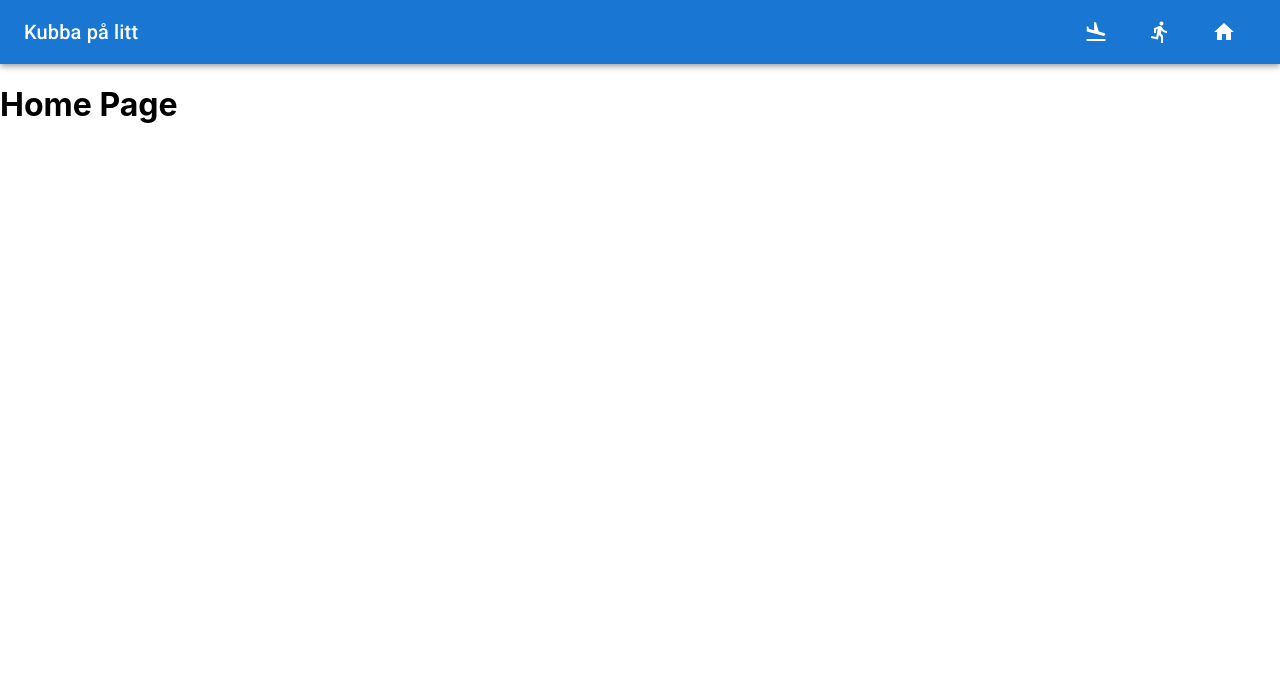
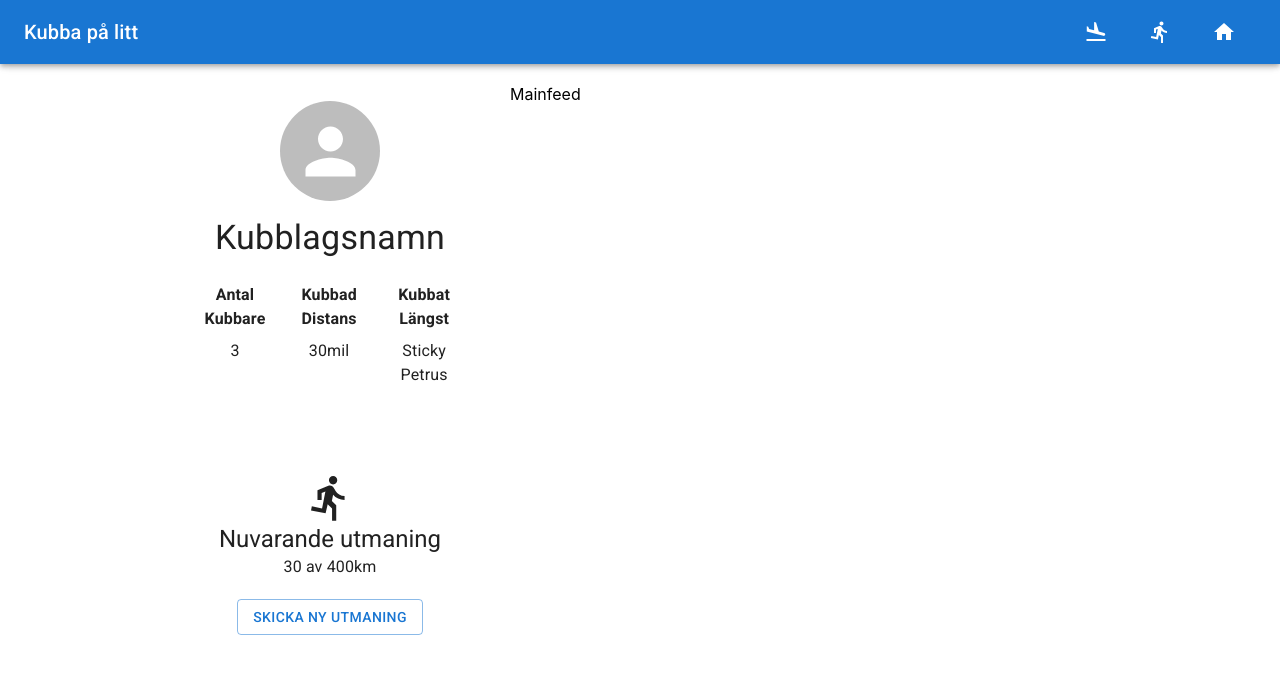
Before and after one commit to rickardpeters/running, a React (Create React App) app in the folder client/: page /homePage in a window 1280 px wide. Shown: the top 674 px of the page. Built offline with nearby package versions, Linux system fonts and the light colour scheme.

Commit message:
Front end work on homepage. Added a sidebar with two cards. front end only.

```diff
--- /dev/null
+++ b/client/src/components/ChallengeCard.tsx
@@ -0,0 +1,32 @@
+import { Paper, Button, Typography } from '@mui/material';
+import DirectionsRunIcon from '@mui/icons-material/DirectionsRun';
+
+const ChallengeCard = () => {
+  return (
+    <Paper
+      elevation={0}
+      sx={{
+        height: '300px',
+        width: '280px',
+        display: 'flex',
+        justifyContent: 'center',
+        alignItems: 'center',
+        flexDirection: 'column',
+        bgcolor: 'white',
+        marginBottom: '20px',
+      }}>
+      <DirectionsRunIcon sx={{ fontSize: '50px' }}></DirectionsRunIcon>
+      <Typography variant={'h5'}>Nuvarande utmaning</Typography>
+      <Typography>30 av 400km</Typography>
+      <Button
+        sx={{
+          margin: '20px',
+        }}
+        variant='outlined'>
+        Skicka ny utmaning
+      </Button>
+    </Paper>
+  );
+};
+
+export default ChallengeCard;
--- /dev/null
+++ b/client/src/components/CommunityCard.tsx
@@ -0,0 +1,66 @@
+import { Paper, Box, Typography, Avatar, Stack } from '@mui/material';
+
+const CommunityCard = () => {
+  return (
+    <Paper
+      elevation={0}
+      sx={{
+        height: '300px',
+        width: '280px',
+        display: 'flex',
+        justifyContent: 'center',
+        alignItems: 'center',
+        flexDirection: 'column',
+        bgcolor: 'white',
+        marginBottom: '20px',
+      }}>
+      <Avatar
+        alt='Avatar'
+        sx={{
+          height: '100px',
+          width: '100px',
+        }}></Avatar>
+      <Box
+        sx={{
+          textAlign: 'center',
+        }}>
+        <Typography variant={'h4'} sx={{ m: 2 }}>
+          Kubblagsnamn
+        </Typography>
+      </Box>
+      <Box>
+        <Stack direction={'row'}>
+          <Box
+            sx={{
+              textAlign: 'center',
+            }}>
+            <Typography fontWeight={'bold'} sx={{ m: 1 }}>
+              Antal Kubbare
+            </Typography>
+            <Typography>3</Typography>
+          </Box>
+          <Box
+            sx={{
+              textAlign: 'center',
+            }}>
+            <Typography fontWeight={'bold'} sx={{ m: 1 }}>
+              Kubbad Distans
+            </Typography>
+            <Typography>30mil</Typography>
+          </Box>
+          <Box
+            sx={{
+              textAlign: 'center',
+            }}>
+            <Typography fontWeight={'bold'} sx={{ m: 1 }}>
+              Kubbat Längst
+            </Typography>
+            <Typography>Sticky Petrus</Typography>
+          </Box>
+        </Stack>
+      </Box>
+    </Paper>
+  );
+};
+
+export default CommunityCard;
--- a/client/src/components/Header.tsx
+++ b/client/src/components/Header.tsx
@@ -1,4 +1,3 @@
-import React from 'react';
 import { Link } from 'react-router-dom';
 import { AppBar, Toolbar, Typography, Button } from '@mui/material';
 import DirectionsRunIcon from '@mui/icons-material/DirectionsRun';
@@ -7,19 +6,19 @@ import FlightLandIcon from '@mui/icons-material/FlightLand';
 
 const Header = () => {
   return (
-    <AppBar position="static">
+    <AppBar position='sticky'>
       <Toolbar>
-        <Typography variant="h6" component="div" sx={{ flexGrow: 1 }}>
+        <Typography variant='h6' component='div' sx={{ flexGrow: 1 }}>
           Kubba på litt
         </Typography>
-        <Button color="inherit" component={Link} to="/">
+        <Button color='inherit' component={Link} to='/'>
           <FlightLandIcon></FlightLandIcon>
         </Button>
-        <Button color="inherit" component={Link} to="/StravaTest">
-        <DirectionsRunIcon></DirectionsRunIcon>
+        <Button color='inherit' component={Link} to='/StravaTest'>
+          <DirectionsRunIcon></DirectionsRunIcon>
         </Button>
-        <Button color="inherit" component={Link} to="/homePage">
-        <HomeIcon></HomeIcon>
+        <Button color='inherit' component={Link} to='/homePage'>
+          <HomeIcon></HomeIcon>
         </Button>
       </Toolbar>
     </AppBar>
--- /dev/null
+++ b/client/src/components/Mainfeed.tsx
@@ -0,0 +1,18 @@
+import Box from '@mui/material/Box';
+
+const Mainfeed = () => {
+  return (
+    <Box
+      sx={{
+        minWidth: '300px',
+        width: '600px',
+        overflowY: 'auto',
+        margin: '10px',
+        justifyContent: 'space-between',
+      }}>
+      Mainfeed
+    </Box>
+  );
+};
+
+export default Mainfeed;
--- /dev/null
+++ b/client/src/components/Sidebar.tsx
@@ -0,0 +1,22 @@
+import Box from '@mui/material/Box';
+import CommunityCard from './CommunityCard';
+import ChallengeCard from './ChallengeCard';
+
+const Sidebar = () => {
+  return (
+    <Box
+      sx={{
+        width: '300px',
+        margin: '10px',
+        padding: '10px',
+        alignItems: 'center',
+        flexDirection: 'column',
+        display: 'flex',
+      }}>
+      <CommunityCard></CommunityCard>
+      <ChallengeCard></ChallengeCard>
+    </Box>
+  );
+};
+
+export default Sidebar;
--- a/client/src/pages/HomePage.tsx
+++ b/client/src/pages/HomePage.tsx
@@ -1,11 +1,24 @@
-import React from 'react'
+import Sidebar from '../components/Sidebar';
+import Mainfeed from '../components/Mainfeed';
+import Container from '@mui/material/Container';
+import useMediaQuery from '@mui/material/useMediaQuery';
 
 const HomePage = () => {
+  const isSmallScreen = useMediaQuery('(max-width: 850px)');
+
   return (
-    <div>
-      <h1>Home Page</h1>
-    </div>
-  )
-}
+    <Container
+      sx={{
+        display: 'flex',
+        flexDirection: 'row',
+        marginTop: '10px',
+        minHeight: '100vh',
+        justifyContent: 'center',
+      }}>
+      {isSmallScreen ? null : <Sidebar></Sidebar>}
+      <Mainfeed></Mainfeed>
+    </Container>
+  );
+};
 
-export default HomePage
+export default HomePage;
--- a/client/src/pages/stravaTest.tsx
+++ b/client/src/pages/stravaTest.tsx
@@ -1,24 +1,23 @@
 import { useState } from 'react';
 import '../App.css';
-import axios from "axios";
+import axios from 'axios';
 
-const StravaTest = () => {
+const StravaTest = (): JSX.Element => {
+  const [loggedInState, setLoggedInState] = useState<boolean>(false);
+  const [athlete, setAthlete] = useState<any>({});
 
-  const [loggedInState, setLoggedInState] = useState(false);
-  const [athlete, setAthlete] = useState({ firstname: '', lastname: '' });
-
-  const params = new Proxy(new URLSearchParams(window.location.search), {
-    get: (searchParams, prop:string) => searchParams.get(prop),
-  });
+  // const params = new URLSearchParams(window.location.search);
 
   const handleClick = async () => {
-    window.location.href='https://www.strava.com/oauth/authorize?client_id=105576&redirect_uri=http://127.0.0.1:5173&response_type=code&scope=read';
+    window.location.href =
+      'https://www.strava.com/oauth/authorize?client_id=105576&redirect_uri=http://127.0.0.1:3000&response_type=code&scope=read_all';
     setLoggedInState(!loggedInState);
     console.log(loggedInState);
   };
 
   const fetchData = async () => {
     const urlParams = new URLSearchParams(window.location.search);
+
     const code = urlParams.get('code');
     console.log(code);
     console.log(await getAccessToken(code));
@@ -26,37 +25,44 @@ const StravaTest = () => {
 
   async function getAccessToken(code: any): Promise<string> {
     try {
-      const response = await axios.post("https://www.strava.com/oauth/token?", null, {
-        params: {
-          client_id: "105576",
-          client_secret: "d91be7e7d6dc2775e6ee24f494d7079c172e2c8f",
-          code: code,
-          grant_type: "authorization_code",
-          redirect_uri: "http://127.0.0.1:5173"
+      const response = await axios.post(
+        'https://www.strava.com/oauth/token?',
+        null,
+        {
+          params: {
+            client_id: '105576',
+            client_secret: 'd91be7e7d6dc2775e6ee24f494d7079c172e2c8f',
+            code: code,
+            grant_type: 'authorization_code',
+            redirect_uri: 'http://127.0.0.1:3000',
+          },
         }
-      });
+      );
 
       const accessToken = response.data.access_token;
       const refreshToken = response.data.refresh_token;
-      console.log("accessToken: " + accessToken);
-      console.log("refreshToken: " + refreshToken);
-      sessionStorage.setItem("access_token", accessToken);
-      sessionStorage.setItem("refresh_token", refreshToken);
+      console.log('accessToken: ' + accessToken);
+      console.log('refreshToken: ' + refreshToken);
+      sessionStorage.setItem('access_token', accessToken);
+      sessionStorage.setItem('refresh_token', refreshToken);
 
       return accessToken;
     } catch (error) {
       console.error(error);
-      throw new Error("Error getting access token from Strava API");
+      throw new Error('Error getting access token from Strava API');
     }
   }
 
   const getAthleteInfo = async () => {
     try {
-      const response = await axios.get('https://www.strava.com/api/v3/athlete', {
-        headers: {
-          Authorization: "Bearer " + sessionStorage.getItem("access_token")
+      const response = await axios.get(
+        'https://www.strava.com/api/v3/athlete',
+        {
+          headers: {
+            Authorization: 'Bearer ' + sessionStorage.getItem('access_token'),
+          },
         }
-      });
+      );
       console.log(response.data);
       console.log(typeof response.data);
       setAthlete(response.data);
@@ -68,16 +74,25 @@ const StravaTest = () => {
 
   return (
     <>
-      <h1>
-        Springa på lite
-      </h1>
-      <button type='submit' onClick={handleClick}>{loggedInState === false ? "Sign in": "Sign out"}</button>
+      <h1>Springa på lite</h1>
+      <button type='button' onClick={handleClick}>
+        {loggedInState === false ? 'Sign in' : 'Sign out'}
+      </button>
       <>
-        <button type='submit' onClick={fetchData}>Load data</button>
-        <button type='submit' onClick={getAthleteInfo}>Fetch athlete info</button>
+        <button type='button' onClick={fetchData}>
+          Load data
+        </button>
+        <button type='button' onClick={getAthleteInfo}>
+          Fetch athlete info
+        </button>
       </>
       <>
-          <h2>Welcome{athlete ? ", " + athlete.firstname + " " + athlete.lastname + "!": "!"} </h2>
+        <h2>
+          Welcome
+          {athlete && athlete.firstname && athlete.lastname
+            ? `, ${athlete.firstname} ${athlete.lastname}!`
+            : '!'}{' '}
+        </h2>
       </>
     </>
   );
```
Also changed, not shown: client/src/App.tsx (+10 -15 lines), client/src/pages/LandingPage.tsx (+16 -14 lines).
